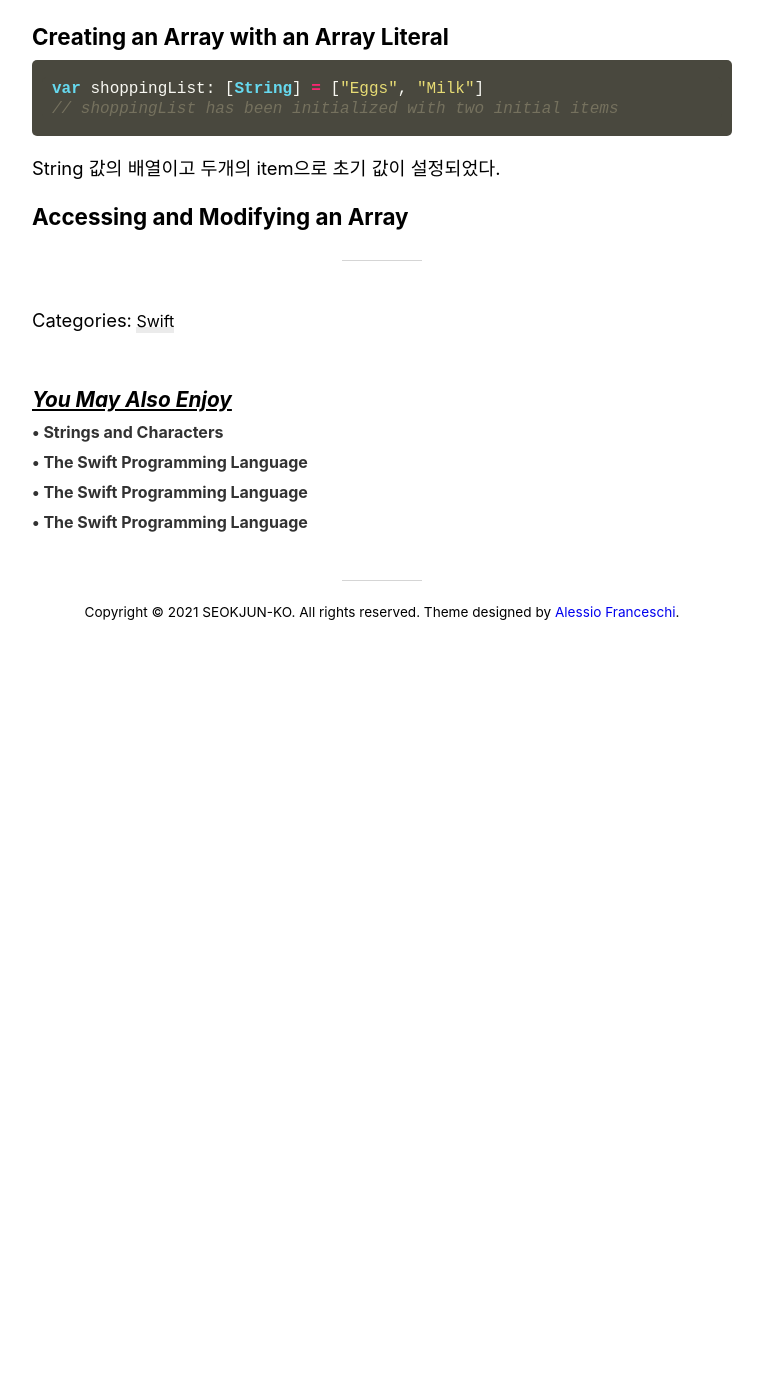
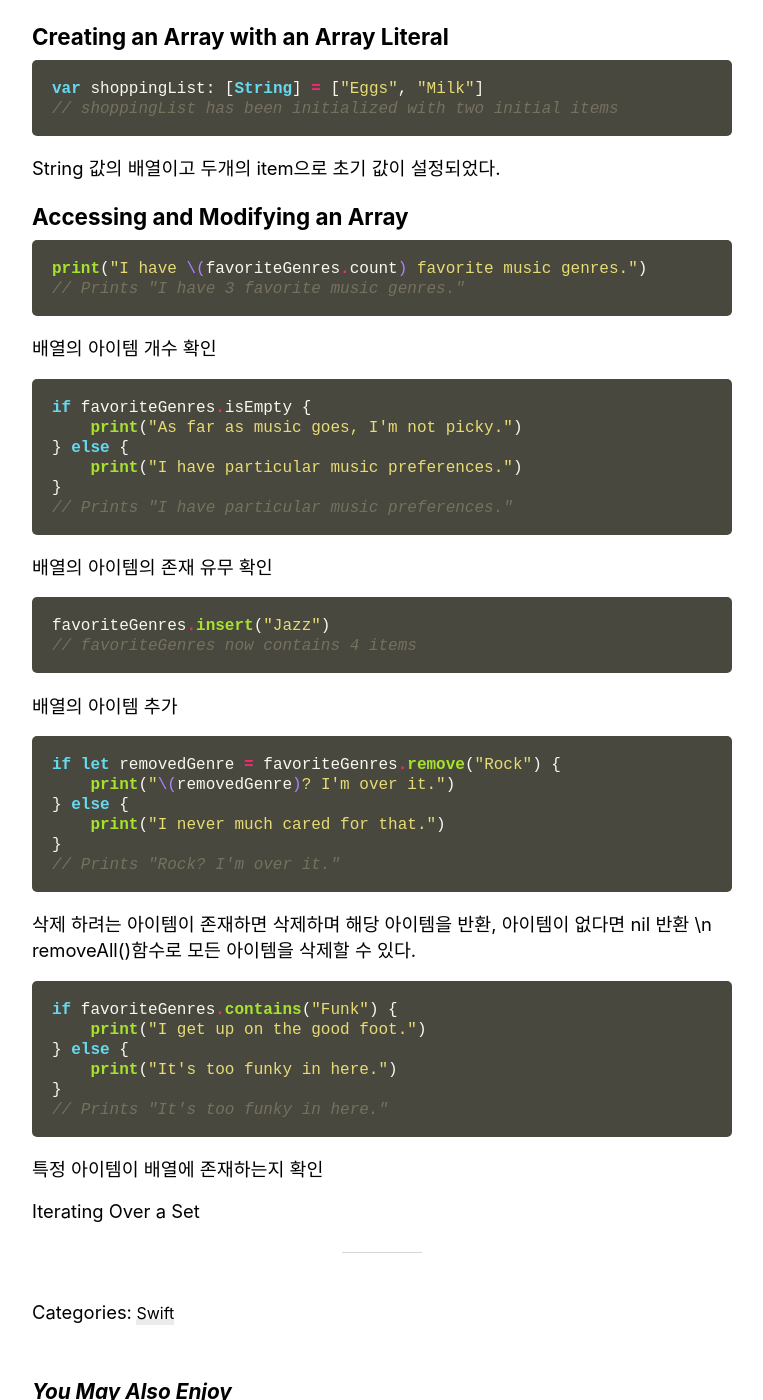
Before and after one commit to SEOKJUN-KO/SEOKJUN-KO.github.io, a Jekyll site: the page built from _posts/2021-05-16-5.md, in a window 1280 px wide and 1400 px high, scrolled down 1225 px. Shown: the whole window, without its empty margins (258-1021 px from the left). Built offline with Jekyll 4.4.1, drawn with Linux system fonts in a browser that asks for light colours; nearby versions of some CDN libraries; comment, search, counter and statistics services are not loaded; before the commit the page ends 1859 px from its top, so only the background shows below that; some of the changed text lies outside the part shown.

Commit message:
Update 2021-05-16-5.md

````diff
--- a/_posts/2021-05-16-5.md
+++ b/_posts/2021-05-16-5.md
@@ -54,3 +54,43 @@ var shoppingList: [String] = ["Eggs", "Milk"]
 String 값의 배열이고 두개의 item으로 초기 값이 설정되었다.
 
 ### Accessing and Modifying an Array
+``` swift
+print("I have \(favoriteGenres.count) favorite music genres.")
+// Prints "I have 3 favorite music genres."
+```
+배열의 아이템 개수 확인
+``` swift
+if favoriteGenres.isEmpty {
+    print("As far as music goes, I'm not picky.")
+} else {
+    print("I have particular music preferences.")
+}
+// Prints "I have particular music preferences."
+```
+배열의 아이템의 존재 유무 확인
+``` swift
+favoriteGenres.insert("Jazz")
+// favoriteGenres now contains 4 items
+```
+배열의 아이템 추가
+``` swift
+if let removedGenre = favoriteGenres.remove("Rock") {
+    print("\(removedGenre)? I'm over it.")
+} else {
+    print("I never much cared for that.")
+}
+// Prints "Rock? I'm over it."
+```
+삭제 하려는 아이템이 존재하면 삭제하며 해당 아이템을 반환, 아이템이 없다면 nil 반환 \n
+removeAll()함수로 모든 아이템을 삭제할 수 있다.
+``` swift
+if favoriteGenres.contains("Funk") {
+    print("I get up on the good foot.")
+} else {
+    print("It's too funky in here.")
+}
+// Prints "It's too funky in here."
+```
+특정 아이템이 배열에 존재하는지 확인
+
+Iterating Over a Set
````
